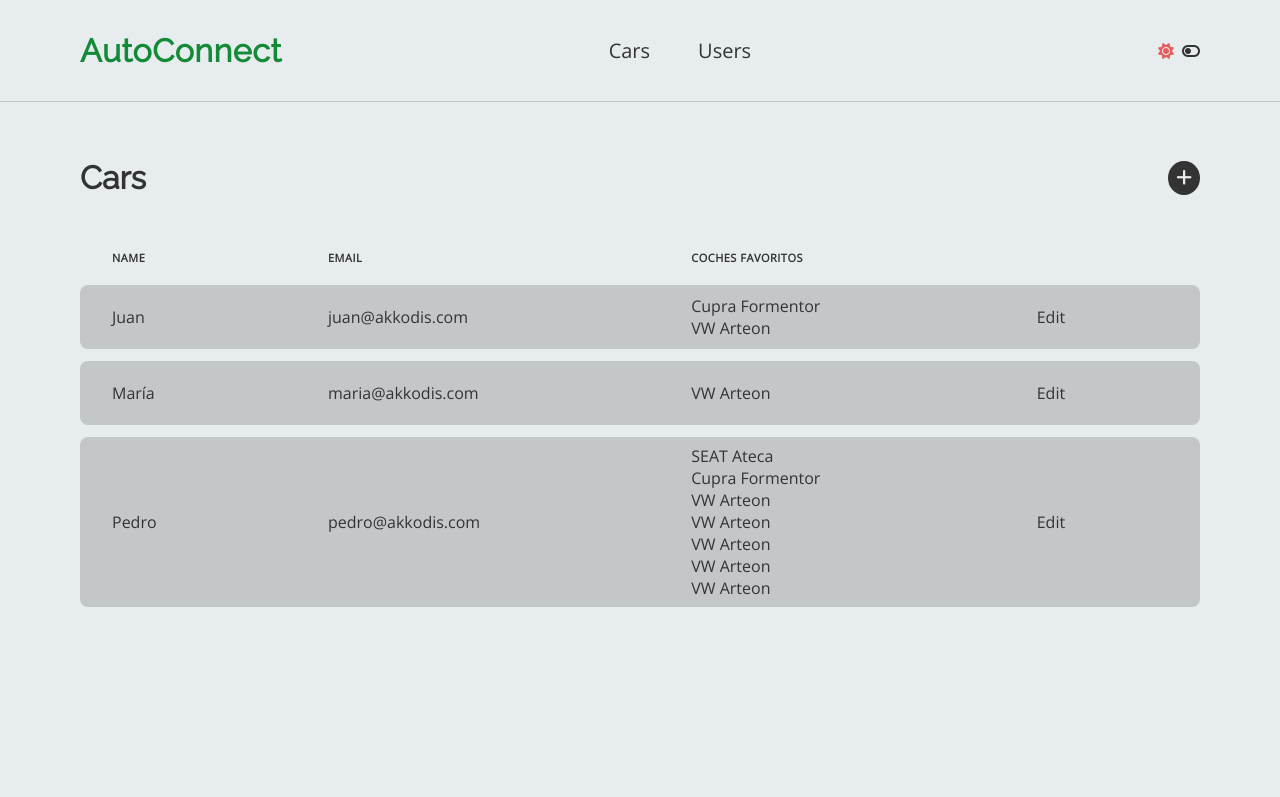
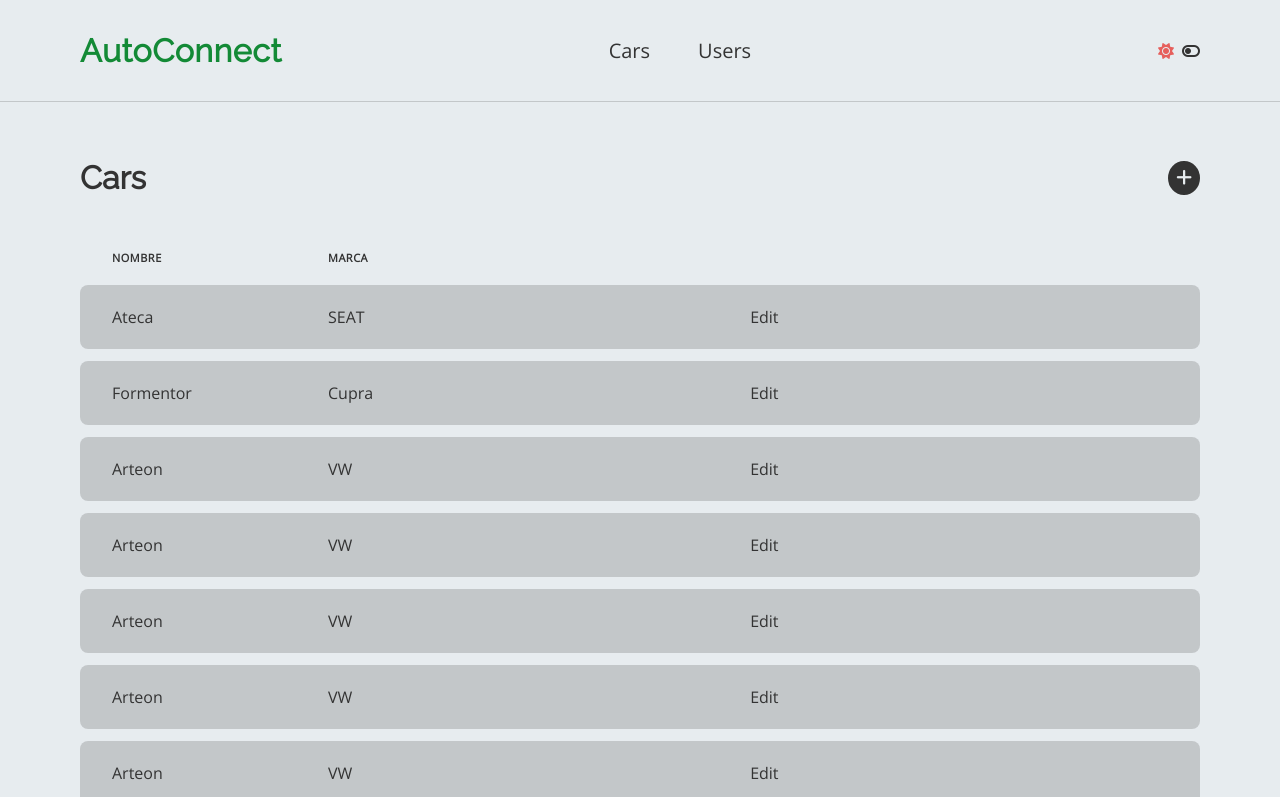
Before and after one commit to fximenessilva/cars_app, a React (Vite) app in the folder frontend/: page /cars in a window 1280 px wide. Shown: the top 797 px of the page. Built offline with nearby package versions, Linux system fonts and the light colour scheme.

Commit message:
[FRONTEND] - add contexts

```diff
--- a/frontend/src/components/utils/Wrapper.tsx
+++ b/frontend/src/components/utils/Wrapper.tsx
@@ -1,6 +1,8 @@
 import { ReactNode, FC } from "react";
 
 import AppProvider from "@contexts/AppContext";
+import CarsProvider from "@contexts/CarsContext";
+import UsersProvider from "@contexts/UsersContext";
 import Header from "@components/common/Header";
 import Footer from "@components/common/Footer";
 
@@ -11,9 +13,13 @@ interface WrapperProps {
 const Wrapper: FC<WrapperProps> = ({ children }) => {
   return (
     <AppProvider>
-      <Header />
-      {children}
-      <Footer />
+      <UsersProvider>
+        <CarsProvider>
+          <Header />
+          {children}
+          <Footer />
+        </CarsProvider>
+      </UsersProvider>
     </AppProvider>
   );
 };
--- /dev/null
+++ b/frontend/src/contexts/CarsContext.tsx
@@ -0,0 +1,20 @@
+import {
+  createContext,
+  useState,
+  SetStateAction,
+  useContext,
+  useEffect,
+  FC,
+  ReactNode,
+  Dispatch,
+} from "react";
+
+export const CarsContext = createContext<{}>({});
+
+const CarsProvider: FC<{ children: ReactNode }> = ({ children }) => {
+  return <CarsContext.Provider value={{}}>{children}</CarsContext.Provider>;
+};
+
+export const useCarsContext = () => useContext(CarsContext);
+
+export default CarsProvider;
--- /dev/null
+++ b/frontend/src/contexts/UsersContext.tsx
@@ -0,0 +1,20 @@
+import {
+  createContext,
+  useState,
+  SetStateAction,
+  useContext,
+  useEffect,
+  FC,
+  ReactNode,
+  Dispatch,
+} from "react";
+
+export const UsersContext = createContext<{}>({});
+
+const UsersProvider: FC<{ children: ReactNode }> = ({ children }) => {
+  return <UsersContext.Provider value={{}}>{children}</UsersContext.Provider>;
+};
+
+export const useUsersContext = () => useContext(UsersContext);
+
+export default UsersProvider;
--- a/frontend/src/pages/CarsList/CarsList.tsx
+++ b/frontend/src/pages/CarsList/CarsList.tsx
@@ -1,20 +1,12 @@
-import dataUsers from "@data/users.json";
 import dataCars from "@data/cars.json";
 
 import Table from "@components/common/Table";
 import PageHead from "@components/common/PageHead/PageHead";
 import styles from "./carsList.module.scss";
 
-const { usuarios: users } = dataUsers;
 const { coches: cars } = dataCars;
 
-const data = users.map(({ coches_favoritos, id, ...props }) => ({
-  coches_favoritos: cars
-    .filter(({ id }) => coches_favoritos.includes(id))
-    .map(({ marca, nombre }) => `${marca} ${nombre}`),
-  ...props,
-}));
-const columns = [...Object.keys(users[0]).filter((el) => el !== "id"), " "];
+const columns = [...Object.keys(cars[0]).filter((el) => el !== "id"), " "];
 
 const CarsList = () => {
   const wrapperClassName = `${styles.wrapper} container`;
@@ -22,7 +14,7 @@ const CarsList = () => {
   return (
     <section className={wrapperClassName}>
       <PageHead title="Cars" />
-      <Table columns={columns} data={data} />
+      <Table columns={columns} data={cars} />
     </section>
   );
 };
```
Also changed, not shown: frontend/src/components/common/Table/Table.tsx (+5 -3 lines).
